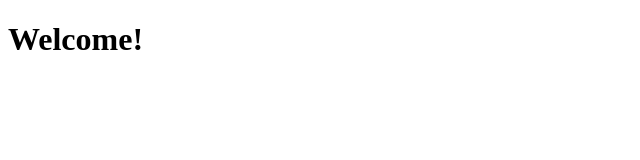
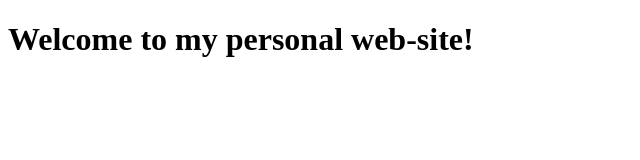
Before and after one commit to Sanzhanov/sanzhanov.github.io, a plain HTML site: page index.html in a window 1280 px wide. Shown: the whole page, without its empty margins (0-640 px from the left). Drawn offline with Linux system fonts and the light colour scheme.

Commit message:
Title added

```diff
--- a/index.html
+++ b/index.html
@@ -3,9 +3,9 @@
 <head>
     <meta charset="UTF-8">
     <meta name="viewport" content="width=device-width, initial-scale=1.0">
-    <title>Document</title>
+    <title>Alex Sanzhanov</title>
 </head>
 <body>
-    <h1>Welcome!</h1>
+    <h1>Welcome to my personal web-site!</h1>
 </body>
 </html>
```
